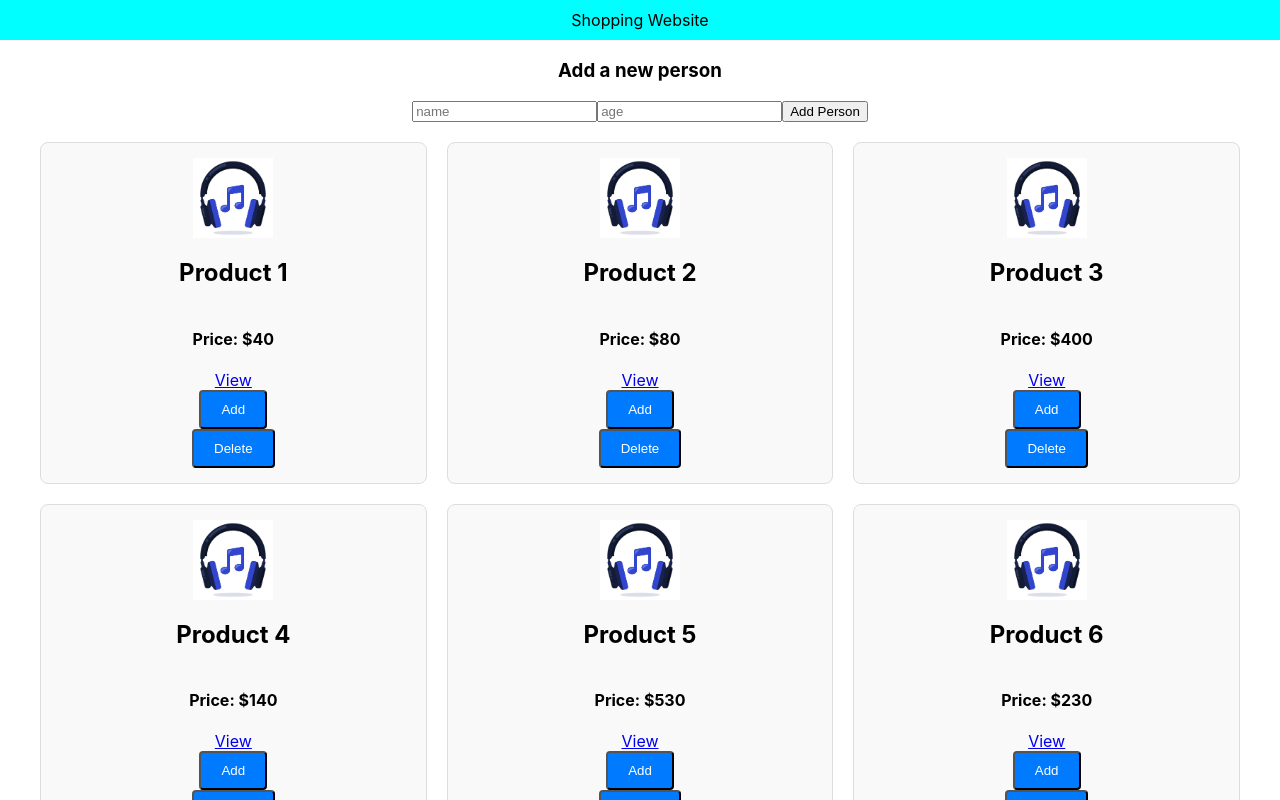
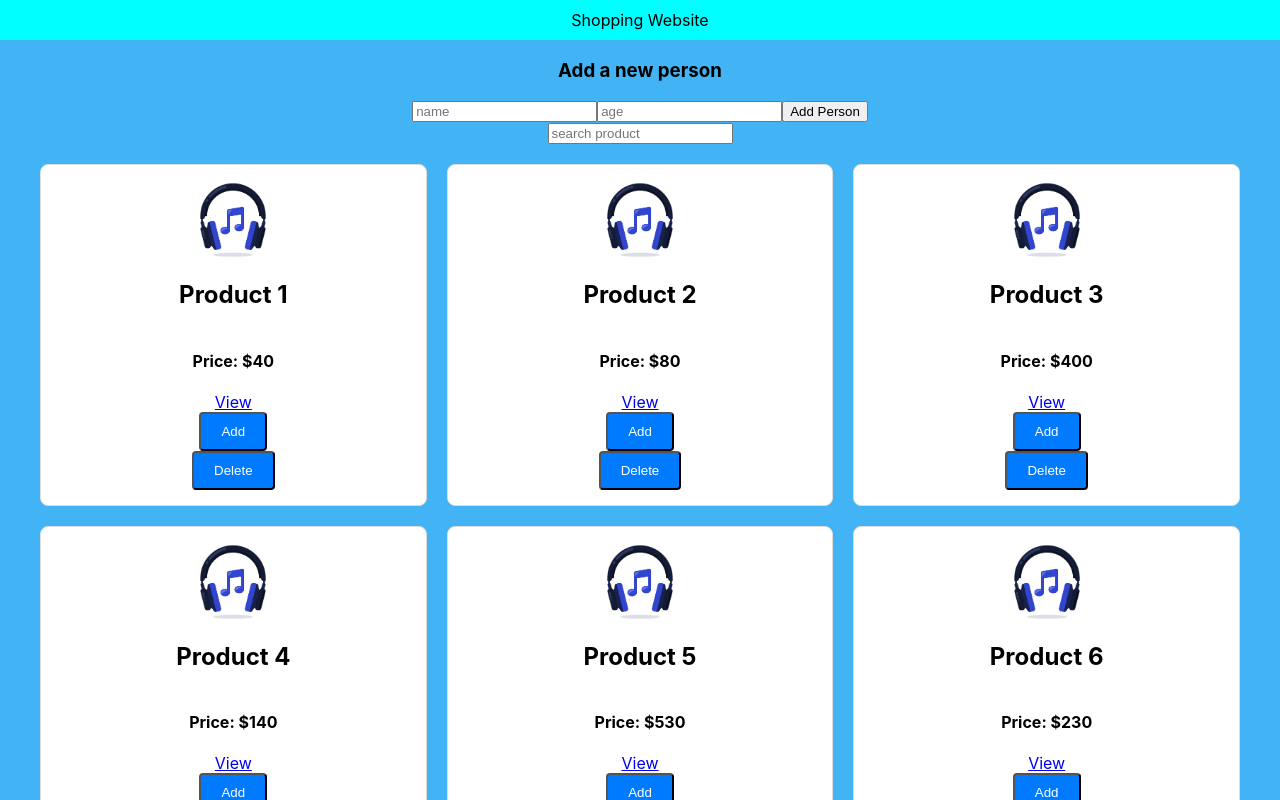
Before and after one commit to PrathamArora27/Shopping-cart, a React (Create React App) app in the folder shopping-cart-app/: page / in a window 1280 px wide. Shown: the top 800 px of the page. Built offline with nearby package versions, Linux system fonts and the light colour scheme.

Commit message:
search by product number included

```diff
--- a/shopping-cart-app/src/App.css
+++ b/shopping-cart-app/src/App.css
@@ -1,5 +1,8 @@
 .App {
   text-align: center;
+}
+body{
+  background-color: rgb(66, 179, 245);
 }
 
 .App-logo {
--- a/shopping-cart-app/src/components/CartItems.js
+++ b/shopping-cart-app/src/components/CartItems.js
@@ -2,12 +2,21 @@ import React from 'react';
 import '../styling/CartItem.css';
 import { Link } from 'react-router-dom';
 import image from '../images/headphone.jpg';
+import { useState } from 'react';
 
-const CartItems = ({ products, addLogic,deletePeople }) => {
+
+const CartItems = ({ products, addLogic, deletePeople }) => {
+
+  const [findProd, setFindProd] = useState('');
+
+  const filterProducts = products.filter(product=> product.Name.toLowerCase().includes(findProd.toLowerCase()));
   return (
+    <>
+    <input type="text" placeholder='search product' value={findProd}
+        onChange={e => setFindProd(e.target.value)} />
     <div className="cart-items-container">
       <ul className="cart-items-list">
-        {products.map(product => (
+        {filterProducts.map(product => (
           <li key={product.prodID} className="cart-item">
             <img src={image} alt={product.Name} />
             <h2>{product.Name}</h2>
@@ -19,6 +28,7 @@ const CartItems = ({ products, addLogic,deletePeople }) => {
         ))}
       </ul>
     </div>
+    </>
   );
 };
 
--- a/shopping-cart-app/src/components/NewProduct.js
+++ b/shopping-cart-app/src/components/NewProduct.js
@@ -4,6 +4,7 @@ const NewProduct = ({addNewprod,prod}) => {
 
     const [newName, setnewName] = useState('');
     const [price,setprice] = useState('');
+
 
     const handleAddition = (e) =>{
         e.preventDefault();
@@ -12,6 +13,10 @@ const NewProduct = ({addNewprod,prod}) => {
         setnewName('');
         setprice('');
     }
+
+
+
+
 
   return (
     <div>
--- a/shopping-cart-app/src/styling/CartItem.css
+++ b/shopping-cart-app/src/styling/CartItem.css
@@ -21,7 +21,7 @@
     border: 1px solid #ddd;
     border-radius: 8px;
     padding: 15px;
-    background-color: #f9f9f9;
+    background-color:white;
     display: flex;
     flex-direction: column;
     align-items: center;
```
